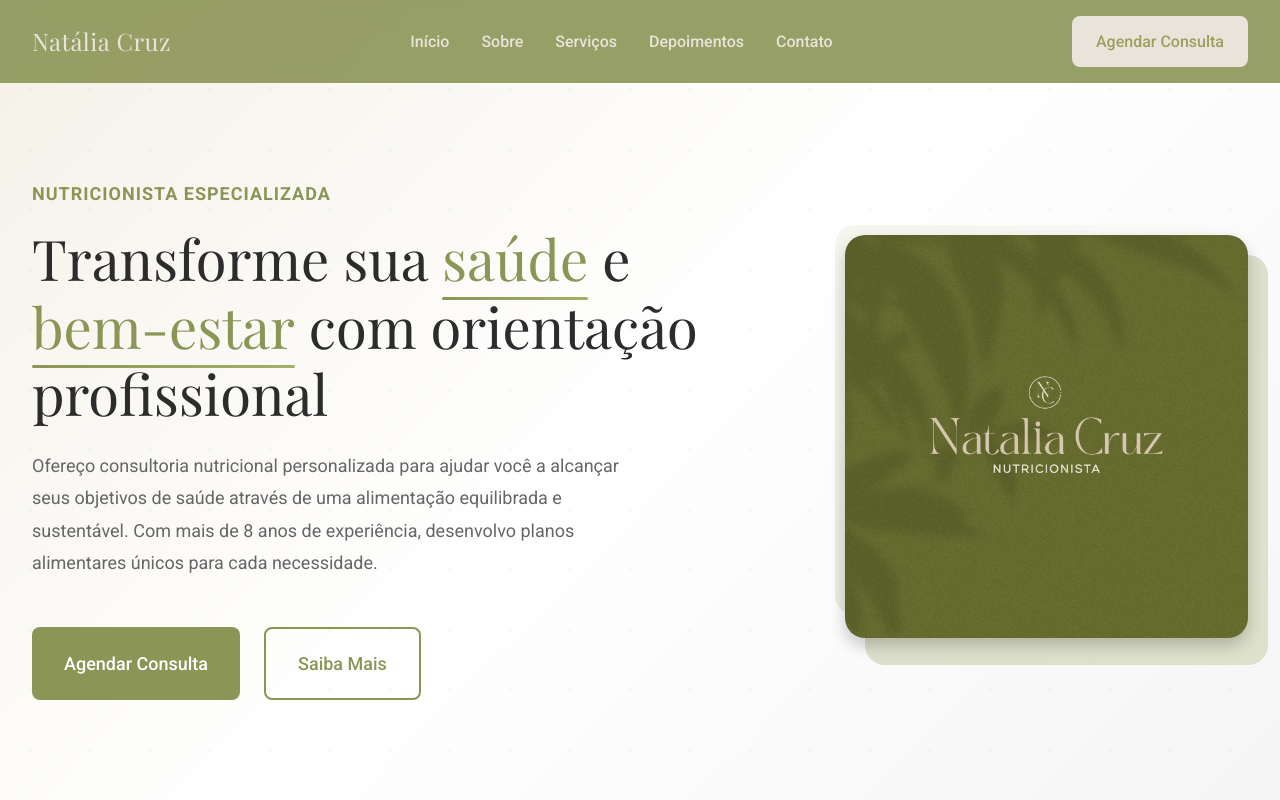
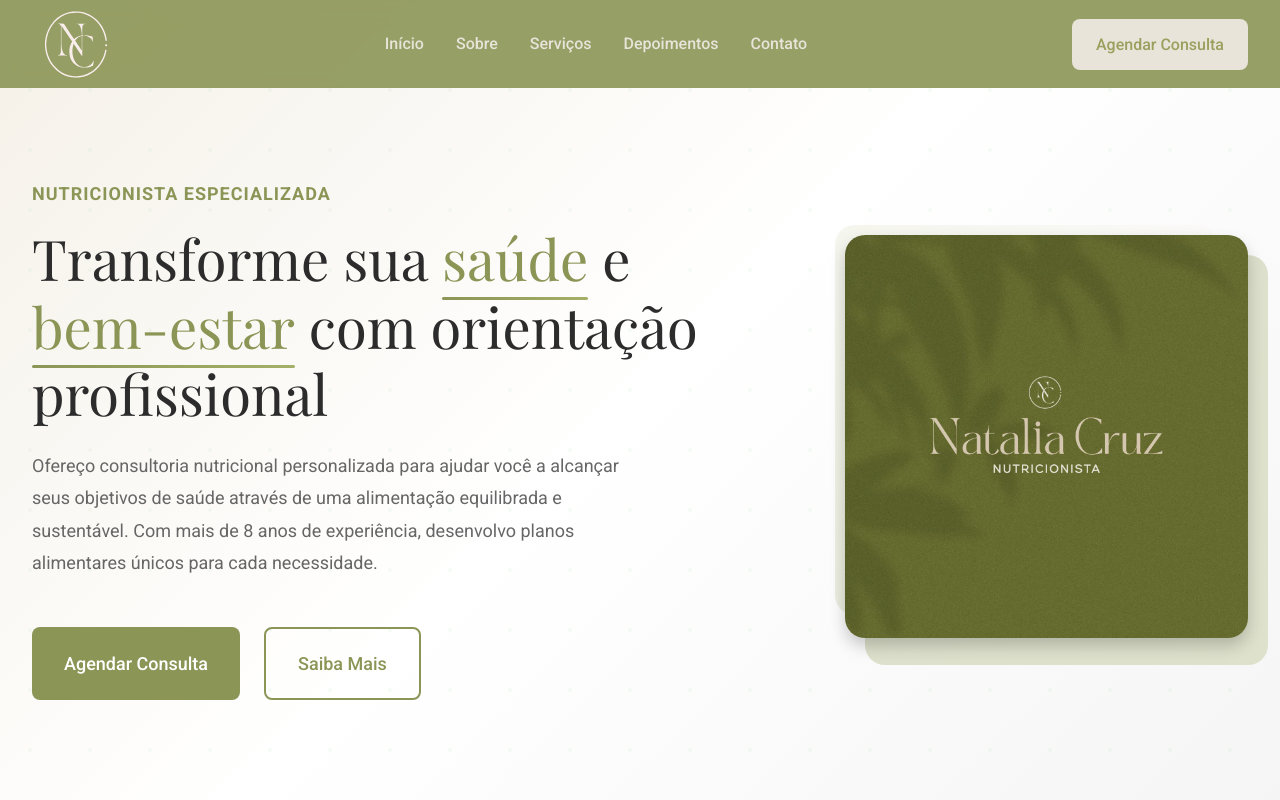
Before and after one commit to basilioruan/nutritionist-website, a React (Vite) app: page / in a window 1280 px wide. Shown: the top 800 px of the page. Built offline with nearby package versions, Linux system fonts and the light colour scheme.

Commit message:
feat: changing header logo

```diff
--- a/src/components/Header/Header.styles.ts
+++ b/src/components/Header/Header.styles.ts
@@ -19,27 +19,30 @@ export const Nav = styled.nav`
   display: flex;
   align-items: center;
   justify-content: space-between;
-  padding: ${theme.spacing.sm} 0;
+  padding: 0;
   position: relative;
 `;
 
 export const Logo = styled.div`
   cursor: pointer;
+  margin: 0;
+  padding: 0;
 
-  span {
-    font-family: ${theme.fonts.heading};
-    font-size: 1.5rem;
-    font-weight: 300;
-    color: ${theme.colors.cream};
+  img {
+    height: 88px;
+    width: auto;
+    margin: 0;
+    padding: 0;
+    display: block;
+    filter: brightness(0) saturate(100%) invert(94%) sepia(7%) saturate(269%) hue-rotate(314deg) brightness(101%) contrast(96%);
     transition: all 0.3s ease;
-    letter-spacing: 0.5px;
 
     @media (max-width: ${theme.breakpoints.mobile}) {
-      font-size: 1.25rem;
+      height: 68px;
     }
 
     &:hover {
-      color: ${theme.colors.white};
+      filter: brightness(0) saturate(100%) invert(100%) sepia(0%) saturate(0%) hue-rotate(0deg) brightness(100%) contrast(100%);
       transform: scale(1.05);
     }
   }
--- a/src/components/Header/Header.tsx
+++ b/src/components/Header/Header.tsx
@@ -45,7 +45,7 @@ const Header: React.FC = () => {
       <div className="container">
         <Nav>
           <Logo onClick={() => scrollToSection('inicio')}>
-            <span>Natália Cruz</span>
+            <img src="/src/assets/nc_logo.svg" alt="Natália Cruz" />
           </Logo>
 
           <NavMenu>
```
